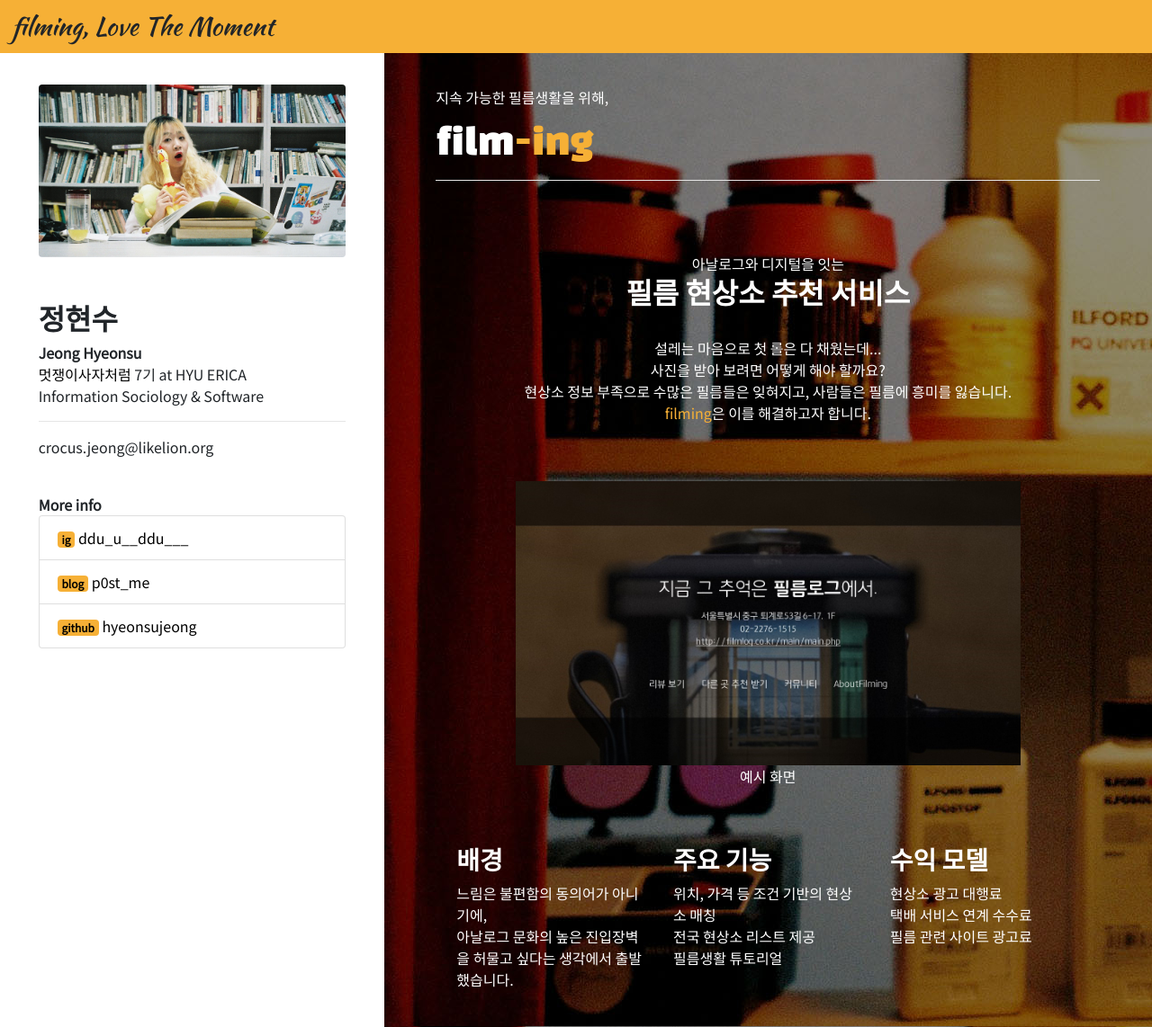
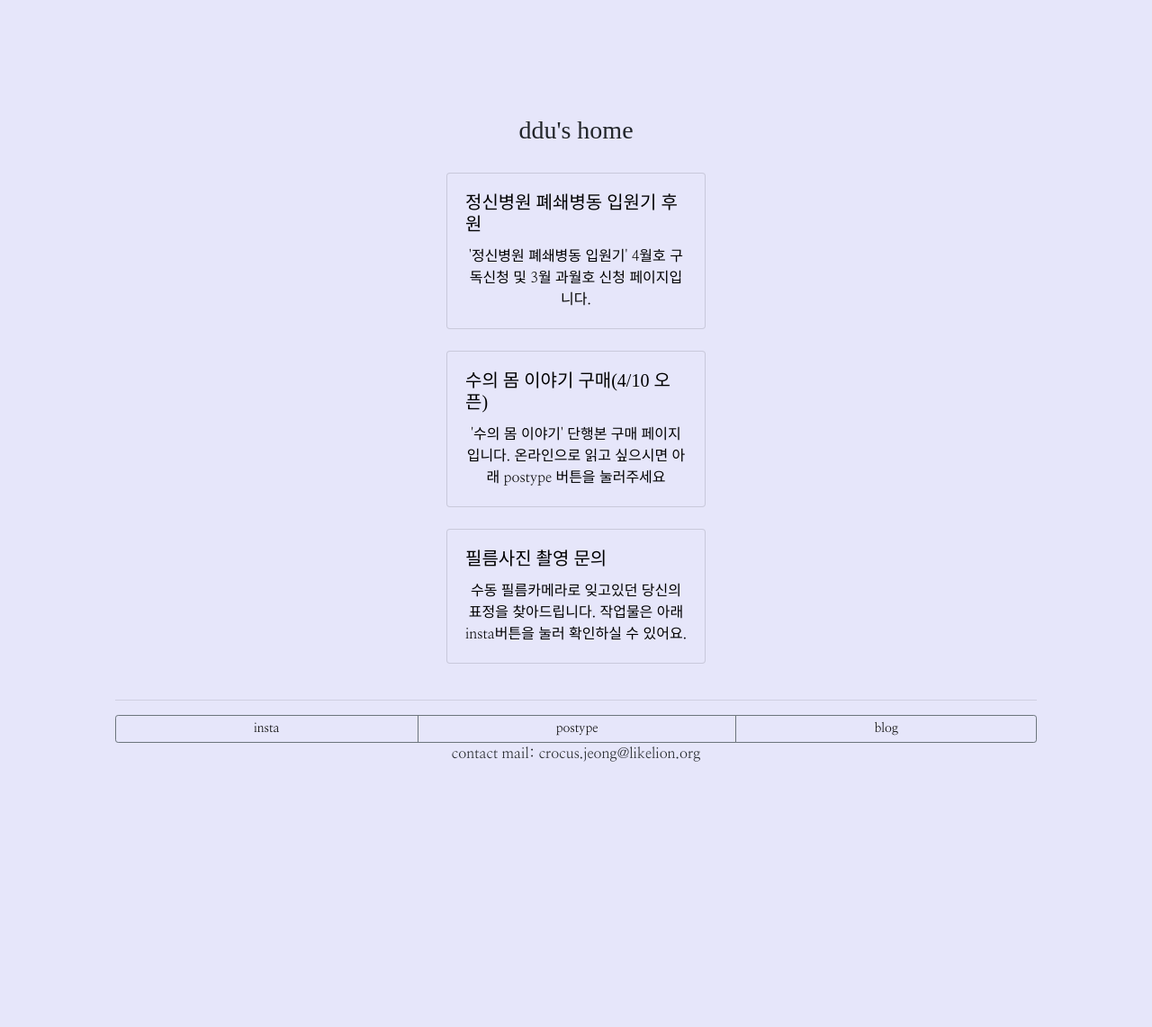
Before and after one commit to hyeonsujeong/hyeonsujeong.github.io, a plain HTML site: page index.html in a window 1280 px wide. Shown: the whole page at 90% size. After the commit the page ends 978 px from the top, so only its background shows below. Drawn offline with nearby package versions, Linux system fonts and the light colour scheme; a web font is replaced by a local one.

Commit message:
update
site update

```diff
--- a/index.html
+++ b/index.html
@@ -1,104 +1,49 @@
 <!DOCTYPE html>
-<html>
 <head>
-        <title>fliming, love the moment</title>
-        <meta charset="UTF-8">
-        <link rel="stylesheet" href="https://stackpath.bootstrapcdn.com/bootstrap/4.3.1/css/bootstrap.min.css" integrity="sha384-ggOyR0iXCbMQv3Xipma34MD+dH/1fQ784/j6cY/iJTQUOhcWr7x9JvoRxT2MZw1T" crossorigin="anonymous">
-        <link rel="stylesheet" type="text/css" href="style.css">
-        <link href="https://fonts.googleapis.com/css?family=Nanum+Gothic" rel="stylesheet">
-        <script
-        src="https://code.jquery.com/jquery-3.4.1.js"
-        integrity="sha256-WpOohJOqMqqyKL9FccASB9O0KwACQJpFTUBLTYOVvVU="
-        crossorigin="anonymous"></script>
-        <link href="https://fonts.googleapis.com/css?family=Kaushan+Script&display=swap" rel="stylesheet">
-        <link href="https://fonts.googleapis.com/css?family=Black+Han+Sans|Noto+Sans+KR&display=swap" rel="stylesheet">
-        <meta name="viewport" content="width=device-width, initial-scale=1">
+    <!--style-->
+    <link rel="stylesheet" href="https://stackpath.bootstrapcdn.com/bootstrap/4.4.1/css/bootstrap.min.css" integrity="sha384-Vkoo8x4CGsO3+Hhxv8T/Q5PaXtkKtu6ug5TOeNV6gBiFeWPGFN9MuhOf23Q9Ifjh" crossorigin="anonymous">
+    <link href="style.css" rel="stylesheet">
+    <!--font-->
+    <link href="https://fonts.googleapis.com/css2?family=Song+Myung&display=swap" rel="stylesheet">
+    <link href="https://fonts.googleapis.com/css2?family=Nanum+Myeongjo&display=swap" rel="stylesheet">
+    <title>秀</title>
 </head>
 <body>
-        <div class="wrapper">
-            <!-- introduce me -->
-            <div class="profile">
-                <img src="pic/hs.jpg" class="image-thumbnail rounded mx-auto d-block">
-                <br><br>
-                <h2>정현수</h2>
-                <strong>Jeong Hyeonsu</strong><br>
-                <address>
-                    <a href="https://likelion.net/ko">멋쟁이사자처럼</a>
-                    7기 at HYU ERICA<br>
-                    Information Sociology & Software<hr>
-                    crocus.jeong@likelion.org<br>
-                </address>
-                <br>
-
-                <!-- links -->
-                <strong>More info</strong>
-                <div class="list-group">
-                    <a href="https://www.instagram.com/ddu_u__ddu___/" class="list-group-item">
-                        <span class="badge">ig</span>
-                        ddu_u__ddu___
-                    </a>
-                    <a href="https://blog.naver.com/p0st_me" class="list-group-item">
-                        <span class="badge">blog</span>
-                        p0st_me
-                    </a>
-                    <a href="https://github.com/hyeonsujeong" class="list-group-item">
-                        <span class="badge">github</span>
-                        hyeonsujeong
+    <h3>ddu's home</h3>
+    <div class="card" style="width: 18rem;">
+        <a href="https://docs.google.com/forms/d/e/1FAIpQLSeWDeEwRb7BbftqLv_XlZtd2Tda-d0l51PW6XpcTqCNwpH1UQ/viewform?usp=sf_link">
+            <div class="card-body">
+                <h5 class="card-title">정신병원 폐쇄병동 입원기 후원</h5>
+                <p class="card-text">'정신병원 폐쇄병동 입원기' 4월호 구독신청 및 3월 과월호 신청 페이지입니다.</p>
+            </div>
         </a>
     </div>
+    <br>
+    <div class="card" style="width: 18rem;">
+        <a href=#>
+            <div class="card-body">
+                <h5 class="card-title">수의 몸 이야기 구매(4/10 오픈)</h5>
+                <p class="card-text">'수의 몸 이야기' 단행본 구매 페이지입니다. 온라인으로 읽고 싶으시면 아래 postype 버튼을 눌러주세요</p>
             </div>
-
-            <!-- introduce service -->
-            <div class="service-title">
-                <h3>filming, Love The Moment</h3>
+        </a>
     </div>
-
-            <div class="service-content">
-                <div class="jumbotron">
-                    <p>지속 가능한 필름생활을 위해,</p>
-                    <h1>film<span class="yellow">-ing</span></h1><hr>
+    <br>
+    <div class="card" style="width: 18rem;">
+        <a href="https://docs.google.com/forms/d/e/1FAIpQLScRutGCCQgrIrYLNCjyTJVZQjucQp2IOe2MnXnSEOoxxDilRQ/viewform?usp=sf_link">
+            <div class="card-body">
+                <h5 class="card-title">필름사진 촬영 문의</h5>
+                <p class="card-text">수동 필름카메라로 잊고있던 당신의 표정을 찾아드립니다. 작업물은 아래 insta버튼을 눌러 확인하실 수 있어요.</p>
             </div>
-                <div class="explanation">
-                    아날로그와 디지털을 잇는
-                    <h2>필름 현상소 추천 서비스</h2><br>
-                    <p>설레는 마음으로 첫 롤은 다 채웠는데...<br>
-                        사진을 받아 보려면 어떻게 해야 할까요?<br>
-                        현상소 정보 부족으로 수많은 필름들은 잊혀지고, 사람들은 필름에 흥미를 잃습니다.<br>
-                        <span class="yellow">filming</span>은 이를 해결하고자 합니다.
-                    </p>
-                    <br><br>
-                    <img src="pic/example.jpg" alt="예시 화면" class="example">
-                    <p>예시 화면</p>
+        </a>
     </div>
-                <br><br>
-                <!--details-->
-                <div class="row">
-                    <div class="col-sm-6 col-md-4">
-                        <h3>배경</h3>
-                        <p>
-                            느림은 불편함의 동의어가 아니기에,<br>
-                            아날로그 문화의 높은 진입장벽을
-                            허물고 싶다는 생각에서 출발했습니다.
-                        </p>
+    <br>
+</body>
+<footer>
+    <hr>
+    <div class="btn-group" role="group">
+        <button type="button" class="btn btn-secondary btn-sm"><a href="https://www.instagram.com/ddu_films/">insta</a></button>
+        <button type="button" class="btn btn-secondary btn-sm"><a href="https://ddu-u-ddu.postype.com/">postype</a></button>
+        <button type="button" class="btn btn-secondary btn-sm"><a href="https://www.instagram.com/ddu_u__ddu___/">blog</a></button>
     </div>
-                    <div class="col-sm-6 col-md-4">
-                        <h3>주요 기능</h3>
-                        <p>
-                            위치, 가격 등 조건 기반의 현상소 매칭<br>
-                            전국 현상소 리스트 제공<br>
-                            필름생활 튜토리얼<br>
-                        </p>
-                    </div>
-                    <div class="col-sm-6 col-md-4">
-                        <h3>수익 모델</h3>
-                        <p>
-                            현상소 광고 대행료<br>
-                            택배 서비스 연계 수수료<br>
-                            필름 관련 사이트 광고료
-                        </p>
-                    </div>
-                </div>
-            </div>
-        </div>
-    </body>
-</html>
+    <p>contact mail: crocus.jeong@likelion.org</p>
+</footer>
--- a/style.css
+++ b/style.css
@@ -1,125 +1,41 @@
-/*profile section*/
-.image-thumbnail{
-    width: 100%;
-    align-content: center;
-    height: auto;
-    margin-top: 15%;
+body{
+    margin: 10%;
+    font-family: 'Nanum Myeongjo', serif;
+    background-color: lavender;
 }
 
-.badge{
-    background-color: rgb(246, 176, 54);
-    color: black;
-}
-
-/*service title section*/
-.service-title
-h3{
-    margin-bottom: 0px;
-}
-
-/*service content section*/
-.yellow{
-    color: rgb(246, 176, 54);
-}
-
-/*jumbotron*/
-.jumbotron{
-    background: none;
-    padding: 32px;
-}
-
-.jumbotron
-h1{
-    font-family: 'Black Han Sans', sans-serif;
-}
-
-.jumbotron
-hr{
-    background-color: white;
-}
-
-.explanation{
-    text-align: center;
-}
-
-.example{
-    width: 70%;
-    height: auto;
-    display: block;
-    margin: auto;
-}
-
-.row{
-    margin-left: 5%;
-    margin-right: 5%;
-}
-
-.row
-h3{
-    font-weight: bold;
-}
-
-/*basic setting*/
-/*grid*/
-.wrapper{
-    display: grid;
-    grid-template-columns: repeat(3, 1fr);
-    grid-template-rows: repeat(16, 1fr);
-    height: 100%;
-}
-
-.profile{
-    grid-column: 1;
-    grid-row: 1 / 17;
-    padding: 10%;
-}
-
-.service-title{
-    grid-column: 1 / 4;
-    grid-row: 1;
-    background-color: rgb(246, 176, 54);
-    padding: 1%;
-    font-family: 'Kaushan Script', cursive;
-    width: 100%;
-    position: fixed;
-    z-index: 10;
-}
-
-.service-content{
-    grid-column: 2 / 4;
-    grid-row: 1 / 17;
-    background-image: url("pic/bg.jpg");
-    padding: 3%;
-    padding-top: 7.5%;
-    color: white;
-}
-
-/*font*/
-h2{
-    font-weight: bold;
-}
-
-body{
-    font-family: 'Noto Sans KR', sans-serif;
-}
-
-/*link*/
-a:link {
+a{
     text-decoration: none;
     color: black;
 }
 
-a:visited {
+a:hover{
     text-decoration: none;
     color: black;
 }
 
-a:hover {
-    text-decoration: none;
-    color: gray;
+.card {
+    margin: 0 auto;
+    background-color: lavender;
 }
 
-a:active {
-    text-decoration: none;
-    color: black;
+.card:hover{
+    background-color: white;
 }
+.btn-group{
+    display:flex;
+    align-items:center;
+}
+.btn{
+    background-color: lavender;
+}
+.btn:hover{
+    background-color: white;
+}
+h3 {
+    font-family: 'Song Myung', serif;
+    text-align: center;
+    margin-bottom: 3%;
+}
+h5 {font-family: 'Song Myung', serif;}
+p{text-align: center;}
```
Lines whose indentation alone changed are shown as unchanged.
